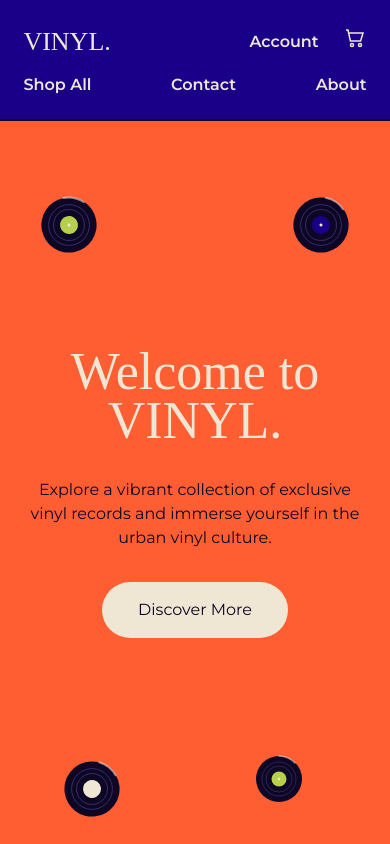
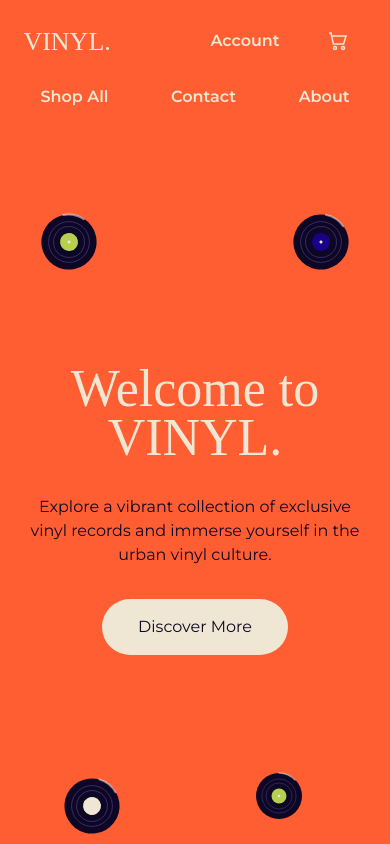
Before and after one commit to sarajordanov/vinyl-site, a React (Vite) app in the folder client/: page / in a window 390 px wide. Shown: the top 844 px of the page. Built offline with nearby package versions, Linux system fonts and the light colour scheme; no server answers; a web font is replaced by a local one.

Commit message:
style: minimal header links with hover outline and shadow

```diff
--- a/client/src/components/Header.css
+++ b/client/src/components/Header.css
@@ -2,10 +2,9 @@
   display: grid;
   grid-template-columns: 1fr auto 1fr;
   align-items: center;
-  padding: 22px 6vw;
-  background: var(--ink);
+  padding: 20px 6vw;
+  background: var(--orange);
   color: var(--paper);
-  border-bottom: 2px solid var(--black);
 }
 
 .logo {
@@ -15,39 +14,66 @@
 
 .nav {
   display: flex;
-  gap: 4vw;
-}
-
-.nav a:hover,
-.header-actions a:hover {
-  text-decoration: underline;
-}
-
-.nav a.active {
-  text-decoration: underline;
-  text-underline-offset: 6px;
+  gap: 12px;
 }
 
 .header-actions {
   display: flex;
-  gap: 24px;
+  gap: 12px;
   align-items: center;
   justify-content: flex-end;
+}
+
+/* Plain links. The box is there, but invisible, so nothing jumps on hover. */
+.nav a,
+.header-actions a {
+  display: inline-flex;
+  align-items: center;
+  padding: 0.5rem 1rem;
+  font-weight: 600;
+  color: var(--paper);
+  border: 1.5px solid transparent;
+  border-radius: 0.5rem;
+  transition: ease 0.25s;
+}
+
+/* On hover, and for the page you are on: the outline and the hard shadow appear */
+.nav a:hover,
+.nav a:focus-visible,
+.nav a.active,
+.header-actions a:hover,
+.header-actions a:focus-visible {
+  color: var(--black);
+  background: var(--paper);
+  border-color: var(--black);
+  box-shadow: 2.5px 3px 0 var(--black);
+  outline: none;
+}
+
+/* The shadow grows when you point at it */
+.nav a:hover,
+.nav a:focus-visible,
+.header-actions a:hover,
+.header-actions a:focus-visible {
+  box-shadow: 5.5px 7px 0 var(--black);
+}
+
+@media (prefers-reduced-motion: reduce) {
+  .nav a,
+  .header-actions a {
+    transition: none;
+  }
 }
 
 @media (max-width: 700px) {
   .header {
     grid-template-columns: 1fr 1fr;
-    row-gap: 12px;
+    row-gap: 14px;
   }
   .nav {
     grid-row: 2;
     grid-column: 1 / -1;
     justify-content: space-between;
+    gap: 8px;
   }
 }
-
-.nav a,
-.header-actions a {
-  font-weight: 600;
-}
--- a/client/src/components/PriceSlider.css
+++ b/client/src/components/PriceSlider.css
@@ -9,7 +9,7 @@
   align-items: center;
   padding: 0;
   font: inherit;
-  font-size: 20px;
+  font-size: 16px;
   color: var(--black);
   background: none;
   border: 0;
@@ -73,9 +73,9 @@
 
 .dual input::-webkit-slider-thumb {
   -webkit-appearance: none;
-  width: 22px;
-  height: 22px;
-  margin-top: 3px;
+  width: 15px;
+  height: 15px;
+  margin-top: 6px;
   background: var(--orange);
   border: 0;
   border-radius: 50%;
@@ -84,8 +84,8 @@
 }
 
 .dual input::-moz-range-thumb {
-  width: 22px;
-  height: 22px;
+  width: 15px;
+  height: 15px;
   background: var(--orange);
   border: 0;
   border-radius: 50%;
@@ -106,6 +106,6 @@
 .price-values {
   display: flex;
   justify-content: space-between;
-  font-size: 18px;
+  font-size: 15px;
   color: var(--black);
 }
--- a/client/src/pages/Store.css
+++ b/client/src/pages/Store.css
@@ -32,7 +32,7 @@
   padding-bottom: 12px;
   margin-top: 12px;
   font-size: 24px;
-  color: var(--orange);
+  color: var(--black);
   border-bottom: 1px solid rgba(239, 231, 211, 0.3);
 }
 
@@ -91,7 +91,7 @@
   margin-bottom: 40px;
   font-size: clamp(40px, 5vw, 64px);
   line-height: 1;
-  color: var(--orange);
+  color: var(--black);
 }
 
 .results-bar {
@@ -226,3 +226,14 @@
 .sidebar .btn {
   margin-top: 25px;
 }
+
+
+/* Space between the price slider and the artist dropdown */
+.sidebar .dd-disc {
+  margin-top: 20px;
+}
+
+/* A visible line under the sidebar headings */
+.sidebar h2 {
+  border-bottom: 1px solid var(--black);
+}
--- a/client/src/pages/Store.jsx
+++ b/client/src/pages/Store.jsx
@@ -152,7 +152,7 @@ export default function Store() {
           )}
 
                     <Dropdown
-            prefix="Artist:"
+
             direction="up"
             value={artist}
             onChange={(value) => updateFilter("artist", value)}
```
